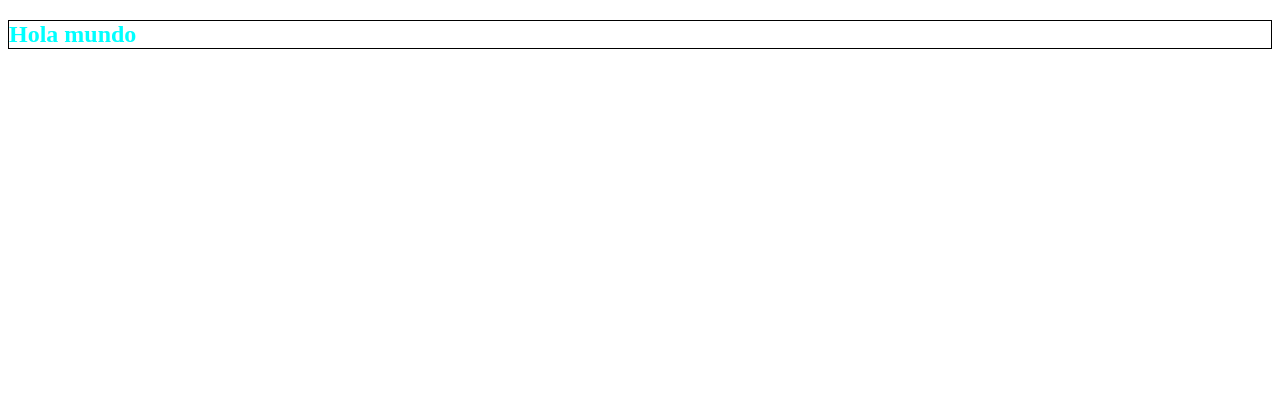
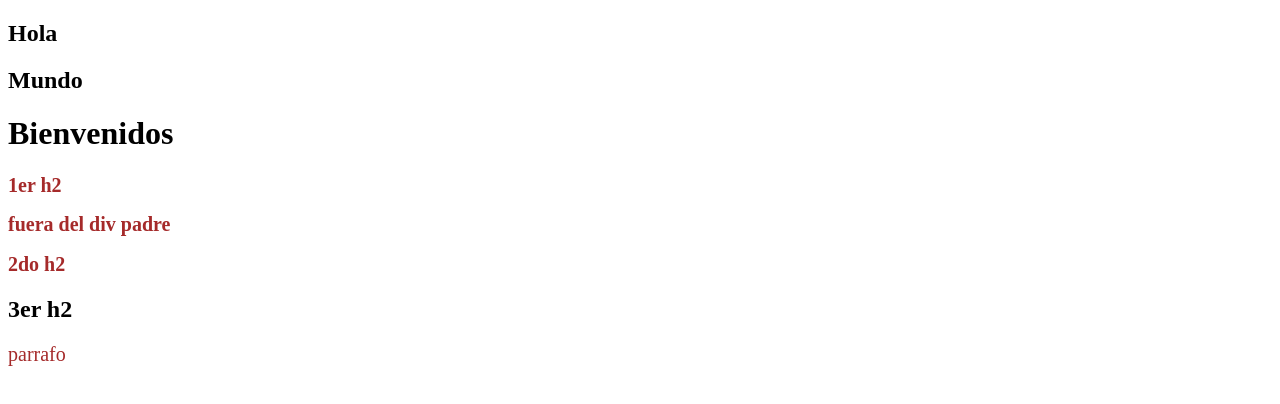
Before and after one commit to CeAcheRistian/CSS-Course, a plain HTML site: page CSS-examples/index.html in a window 1280 px wide. Drawn offline with Linux system fonts and the light colour scheme.

Commit message:
introduction to css

```diff
--- /dev/null
+++ b/CSS-examples/CSS/style.css
@@ -0,0 +1,45 @@
+/* Selector de tipo
+h2{
+    color: rebeccapurple;
+    border: 1px solid black ;
+}
+
+h1{
+    color: crimson;
+    font-size: 40px;
+    text-align: center;
+}
+
+Selector de clase
+.titulo{
+    color: blueviolet;
+}
+.negrita{
+    font-weight: bold;
+}
+
+Selector de id
+#titulo{
+    color: steelblue;
+    font-size: 50px;
+}
+
+Selector universal
+*{
+    border: 2px solid green;
+}
+
+Selectores combinadores
+.abuelo .titulo{
+    font-style: italic;
+}
+*/
+/* Ejemplo de cascada */
+.titulo{
+    color: rebeccapurple;
+    font-size: 20px;
+}
+.titulo{
+    color: gray;
+    color: brown;
+}
--- a/CSS-examples/index.html
+++ b/CSS-examples/index.html
@@ -4,8 +4,30 @@
     <meta charset="UTF-8">
     <meta name="viewport" content="width=device-width, initial-scale=1.0">
     <title>Document!</title>
+    <link rel="stylesheet" href="./CSS/style.css">
 </head>
 <body>
-    <h2 style="color: aqua; border: 1px solid black;"> Hola mundo</h2>
+    <!-- <h2 style="color: aqua; border: 1px solid black;"> Hola mundo</h2>
+    <style>
+        h2{
+            color: rebeccapurple;
+            border: 1px solid black ;
+        }
+    </style> -->
+
+    <h2> Hola </h2>
+    <h2>Mundo</h2>
+
+    <h1>Bienvenidos</h1>
+
+    <div class="abuelo">
+        <div class="padre">
+            <h2 class="titulo">1er h2</h2>
+        </div>
+        <h2 class="titulo">fuera del div padre</h2>
+    </div>
+    <h2 class="titulo">2do h2</h2>
+    <h2 id="titulo">3er h2</h2>
+    <p class="titulo negrita">parrafo</p>
 </body>
 </html>
```
Also changed, not shown: CSS-examples/cascada.html (added, +12 -0 lines), 1 other file.
